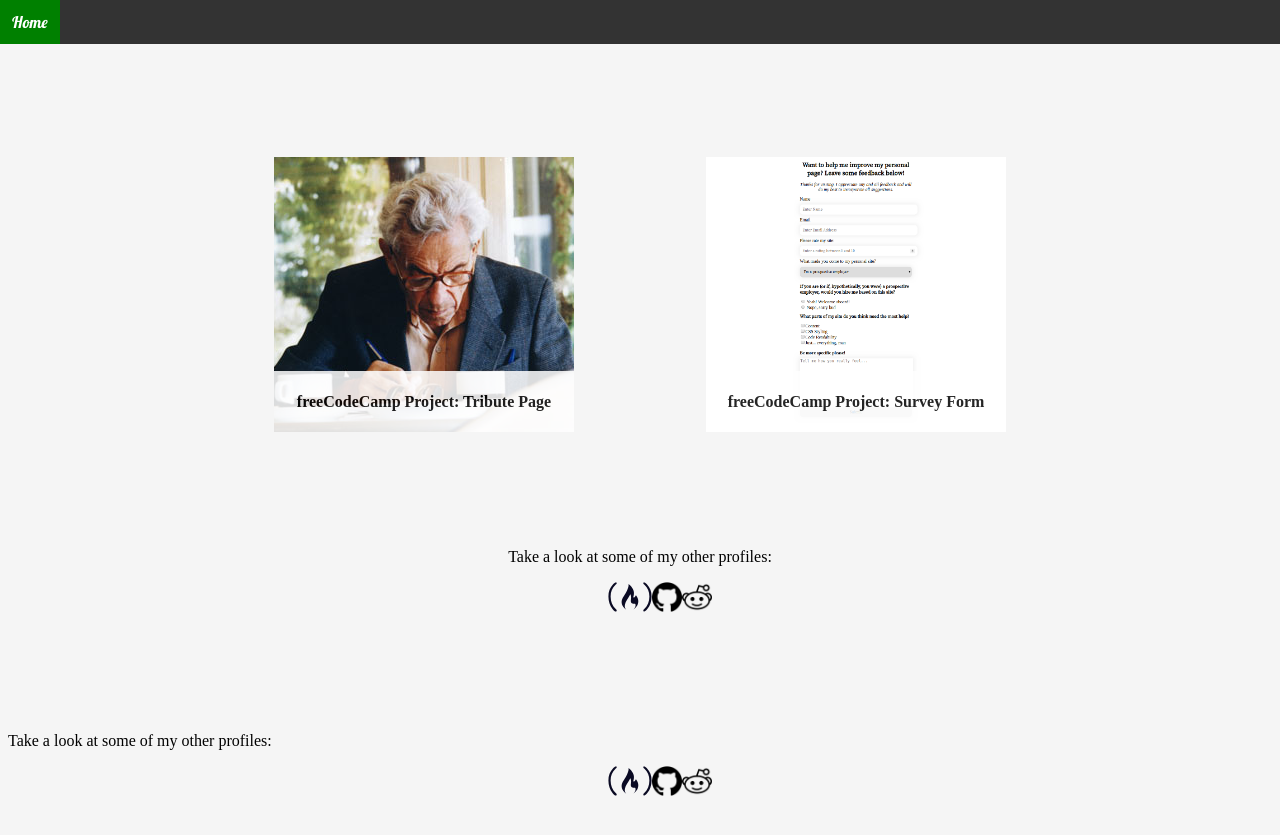
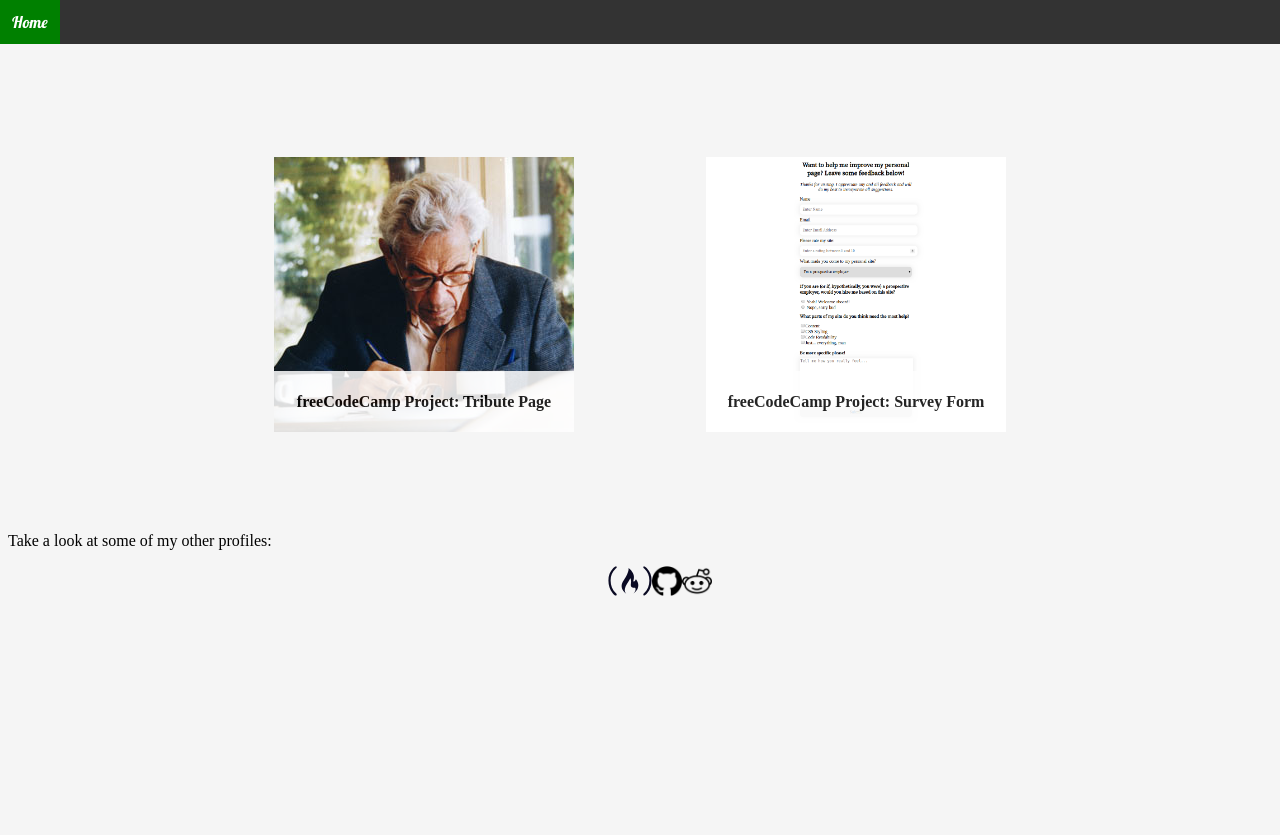
Before and after one commit to andrewlubrino/andrewlubrino.github.io, a Jekyll site: the page built from index.html, in a window 1280 px wide and 900 px high, scrolled down 843 px. Shown: the top 835 px of the window. Built offline with Jekyll 4.4.1, drawn with Linux system fonts in a browser that asks for light colours; some web fonts are replaced; after the commit the page ends 1543 px from its top, so only the background shows below that.

Commit message:
Update index.html

```diff
--- a/index.html
+++ b/index.html
@@ -29,17 +29,3 @@ title: Andrew Lubrino's Personal Page
     </div>
   </div>
 </section>
-<section>
-  <p>Take a look at some of my other profiles:</p>
-  <div id="icons">
-    <a href="https://www.freecodecamp.org/andrewlubrino" target="_blank" id="profile-link">
-      <img src="http://cdn.jsdelivr.net/gh/andrewlubrino/andrewlubrino.github.io/index-imgs/fcc_secondary_small.svg" target="_blank" class="icons" alt="freecodecamp.org">
-    </a>
-    <a href="https://github.com/andrewlubrino" target="_blank">
-      <img src="http://cdn.jsdelivr.net/gh/andrewlubrino/andrewlubrino.github.io/index-imgs/25231.png" target="_blank" class="icons" alt="github.com">
-    </a>
-    <a href="#" target="_blank">
-      <img src="http://cdn.jsdelivr.net/gh/andrewlubrino/andrewlubrino.github.io/index-imgs/52053.png" target="_blank" class="icons" alt="reddit.com">
-    </a>
-  </div>
-</section>
```
